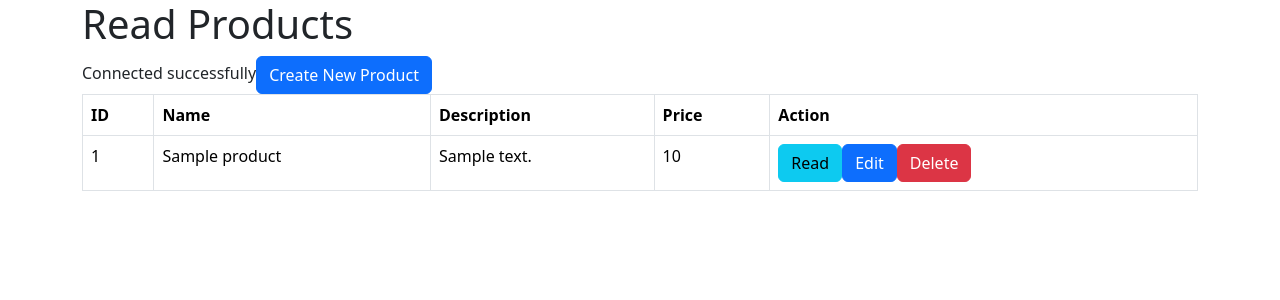
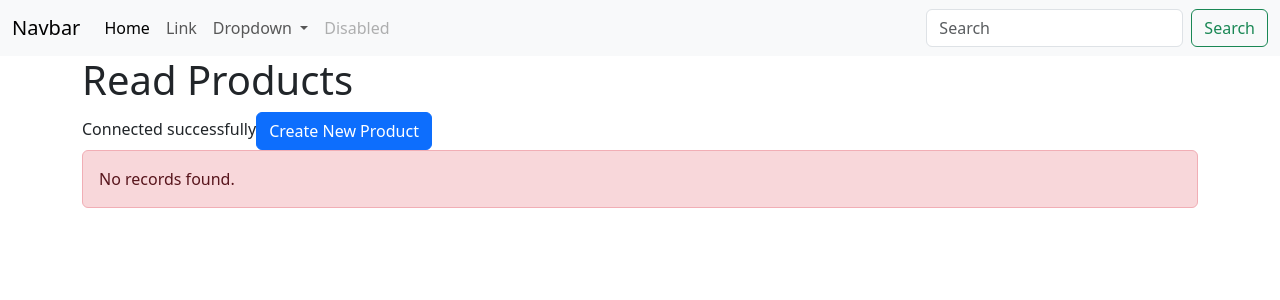
Before and after one commit to LuisSiewChengHong/php, a PHP site: page /product_listing.php in a window 1280 px wide. Shown: the top 300 px of the page. Run offline with PHP 8.4, Linux system fonts and the light colour scheme; tables that the repository leaves empty or names only in its code hold one stand-in row (values such as "Sample post").

Commit message:
backedup2

```diff
--- a/shop/customer_create.php
+++ b/shop/customer_create.php
@@ -1,5 +1,6 @@
 <!DOCTYPE HTML>
 <html>
+<?php include 'menu.php';?>
 
 <head>
     <title>PDO - Create a Record - PHP CRUD Tutorial</title>
--- a/shop/customer_listing.php
+++ b/shop/customer_listing.php
@@ -1,5 +1,6 @@
 <!DOCTYPE HTML>
 <html>
+<?php include 'menu.php';?>
 
 <head>
     <title>PDO - Create a Record - PHP CRUD Tutorial</title>
--- /dev/null
+++ b/shop/menu.php
@@ -0,0 +1,36 @@
+<nav class="navbar navbar-expand-lg bg-body-tertiary">
+  <div class="container-fluid">
+    <a class="navbar-brand" href="#">Navbar</a>
+    <button class="navbar-toggler" type="button" data-bs-toggle="collapse" data-bs-target="#navbarSupportedContent" aria-controls="navbarSupportedContent" aria-expanded="false" aria-label="Toggle navigation">
+      <span class="navbar-toggler-icon"></span>
+    </button>
+    <div class="collapse navbar-collapse" id="navbarSupportedContent">
+      <ul class="navbar-nav me-auto mb-2 mb-lg-0">
+        <li class="nav-item">
+          <a class="nav-link active" aria-current="page" href="#">Home</a>
+        </li>
+        <li class="nav-item">
+          <a class="nav-link" href="#">Link</a>
+        </li>
+        <li class="nav-item dropdown">
+          <a class="nav-link dropdown-toggle" href="#" role="button" data-bs-toggle="dropdown" aria-expanded="false">
+            Dropdown
+          </a>
+          <ul class="dropdown-menu">
+            <li><a class="dropdown-item" href="#">Action</a></li>
+            <li><a class="dropdown-item" href="#">Another action</a></li>
+            <li><hr class="dropdown-divider"></li>
+            <li><a class="dropdown-item" href="#">Something else here</a></li>
+          </ul>
+        </li>
+        <li class="nav-item">
+          <a class="nav-link disabled" aria-disabled="true">Disabled</a>
+        </li>
+      </ul>
+      <form class="d-flex" role="search">
+        <input class="form-control me-2" type="search" placeholder="Search" aria-label="Search">
+        <button class="btn btn-outline-success" type="submit">Search</button>
+      </form>
+    </div>
+  </div>
+</nav>
--- a/shop/product_listing.php
+++ b/shop/product_listing.php
@@ -1,5 +1,6 @@
 <!DOCTYPE HTML>
 <html>
+<?php include 'menu.php';?>
 
 <head>
     <title>PDO - Create a Record - PHP CRUD Tutorial</title>
@@ -21,7 +22,10 @@
         // delete message prompt will be here
 
         // select all data
-        $query = "SELECT id, name, description, price FROM products ORDER BY id DESC";
+
+
+        $query = "SELECT id, name, description, price, product_cat_name FROM products
+        INNER JOIN product_cat ON products.product_cat = product_cat.product_cat_id ORDER BY id DESC";
         $stmt = $con->prepare($query);
         $stmt->execute();
 
@@ -41,6 +45,7 @@
             echo "<th>ID</th>";
             echo "<th>Name</th>";
             echo "<th>Description</th>";
+            echo "<th>Category";
             echo "<th>Price</th>";
             echo "<th>Action</th>";
             echo "</tr>";
@@ -55,6 +60,7 @@
                 echo "<td>{$id}</td>";
                 echo "<td>{$name}</td>";
                 echo "<td>{$description}</td>";
+                echo "<td>{$product_cat_name}</td>";
                 echo "<td>{$price}</td>";
                 echo "<td>";
                 // read one record
```
Also changed, not shown: shop/login.php (added, +49 -0 lines), shop/product_create.php (+3 -5 lines).
